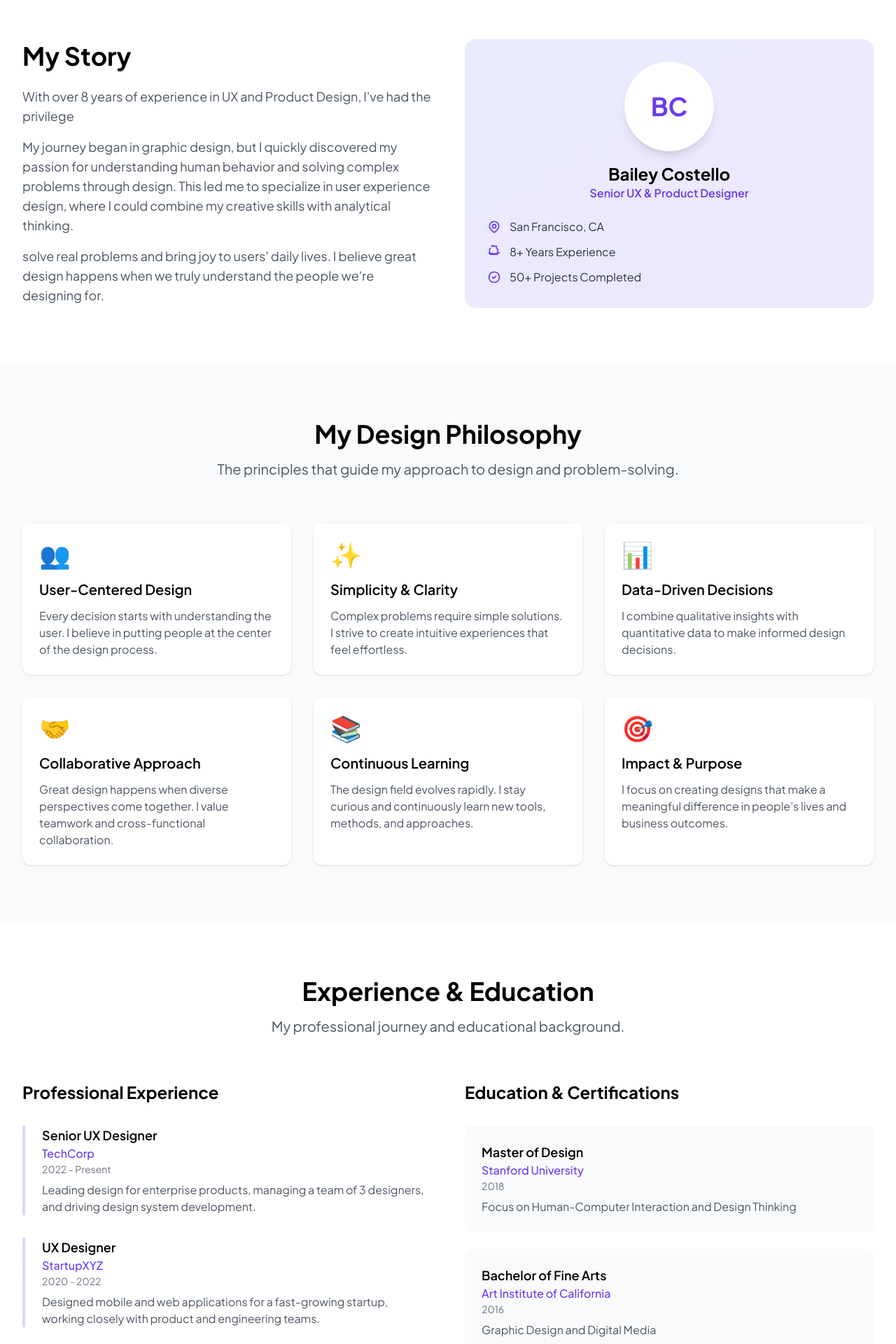
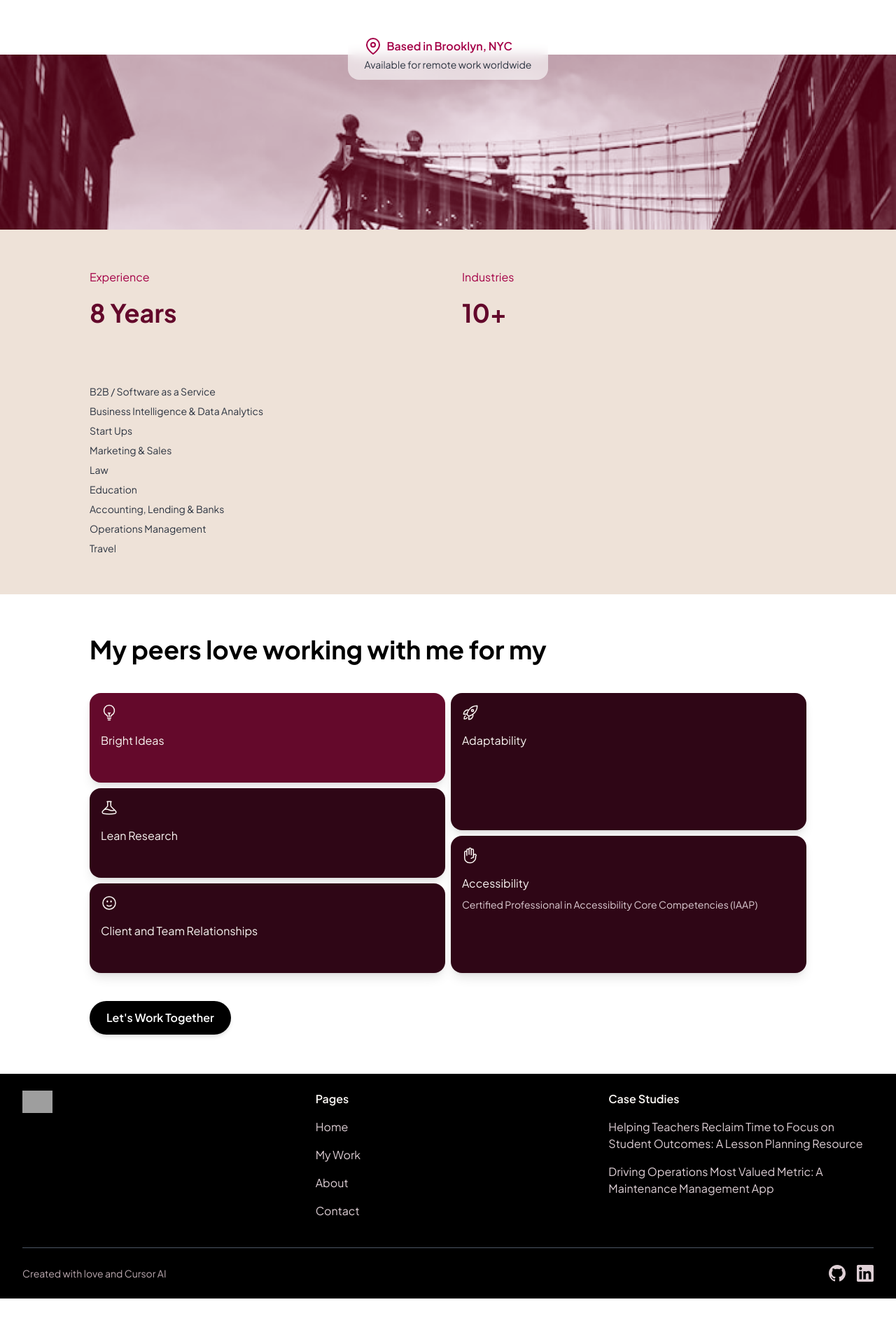
Before and after one commit to BaileyCostello/DelightedByBailey-CursorAI, a Next.js app: page /about in a window 1280 px wide. Shown: the part 380-2300 px from the top of the page at 70% size. After the commit the page ends 2235 px from the top, so only its background shows below. Built offline with nearby package versions, Linux system fonts and the light colour scheme; grey boxes are pictures that could not be loaded.

Commit message:
Create about page with Figma design - Brooklyn hero section with parallax, bento grid with proper Heroicons, and responsive layout

```diff
--- a/package.json
+++ b/package.json
@@ -10,6 +10,7 @@
     "export": "next build && next export"
   },
   "dependencies": {
+    "@heroicons/react": "^2.2.0",
     "framer-motion": "^12.23.22",
     "next": "15.5.4",
     "react": "19.1.0",
--- a/src/app/about/page.tsx
+++ b/src/app/about/page.tsx
@@ -1,305 +1,147 @@
 'use client';
 
-import { motion } from 'framer-motion';
+import { motion, useScroll, useTransform } from 'framer-motion';
+import Image from 'next/image';
+import Button from '@/components/Button';
+import {
+  LightBulbIcon,
+  BeakerIcon,
+  UserGroupIcon,
+  RocketLaunchIcon,
+  HandRaisedIcon,
+  FaceSmileIcon
+} from '@heroicons/react/24/outline';
 
 export default function About() {
+  const { scrollYProgress } = useScroll();
+  const y = useTransform(scrollYProgress, [0, 1], ['0%', '50%']);
+
   return (
     <div className="min-h-screen bg-white">
-      {/* Hero Section */}
-      <section className="pt-20 pb-16 bg-gradient-to-br from-indigo-50 to-purple-50">
-        <div className="max-w-7xl mx-auto px-4 sm:px-6 lg:px-8">
-          <motion.div
-            initial={{ opacity: 0, y: 20 }}
-            animate={{ opacity: 1, y: 0 }}
-            transition={{ duration: 0.8 }}
-            className="text-center"
-          >
-            <h1 className="text-4xl lg:text-6xl font-bold text-gray-900 mb-6">
-              About Me
-            </h1>
-            <p className="text-xl text-gray-600 max-w-3xl mx-auto">
-            I&apos;m a Senior UX & Product Designer passionate about creating digital experiences that make a real difference in people&apos;s lives.
-            </p>
-          </motion.div>
+      {/* Page Header */}
+      <section className="bg-white px-6 lg:px-32 pt-10 pb-6">
+        <div className="max-w-7xl mx-auto">
+          <h1 className="text-7xl font-bold text-black leading-none">
+            About
+          </h1>
         </div>
       </section>
 
-      {/* Story Section */}
-      <section className="py-20">
-        <div className="max-w-7xl mx-auto px-4 sm:px-6 lg:px-8">
-          <div className="grid grid-cols-1 lg:grid-cols-2 gap-12 items-center">
-            <motion.div
-              initial={{ opacity: 0, x: -20 }}
-              whileInView={{ opacity: 1, x: 0 }}
-              transition={{ duration: 0.8 }}
-              viewport={{ once: true }}
-            >
-              <h2 className="text-3xl lg:text-4xl font-bold text-gray-900 mb-6">
-                My Story
-              </h2>
-              <div className="space-y-4 text-lg text-gray-600">
-                <p>
-                With over 8 years of experience in UX and Product Design, I&apos;ve had the privilege
-                </p>
-                <p>
-                  My journey began in graphic design, but I quickly discovered my passion for
-                  understanding human behavior and solving complex problems through design.
-                  This led me to specialize in user experience design, where I could combine
-                  my creative skills with analytical thinking.
-                </p>
-                <p>
-                solve real problems and bring joy to users&apos; daily lives. I believe great design happens when we truly understand the people we&apos;re designing for.
-                </p>
+      {/* Hero Image Section */}
+      <section className="relative h-[500px] px-6 lg:px-32 py-20 overflow-hidden">
+        <motion.div
+          className="absolute inset-0 w-full h-full"
+          style={{
+            backgroundImage: 'url("/Brooklyn Image.png")',
+            backgroundSize: 'cover',
+            backgroundPosition: 'center 60%',
+            backgroundRepeat: 'no-repeat',
+            y: y
+          }}
+        />
+
+        <div className="relative z-10 flex flex-col items-center justify-center h-full">
+          <div className="backdrop-blur-sm bg-white/60 px-6 py-3 rounded-2xl">
+            <div className="flex items-center gap-2 mb-1">
+              <div className="w-6 h-6">
+                <svg className="w-full h-full" viewBox="0 0 24 24" fill="none">
+                  <path d="M21 10c0 7-9 13-9 13s-9-6-9-13a9 9 0 0 1 18 0z" stroke="#a40047" strokeWidth="2" strokeLinecap="round" strokeLinejoin="round"/>
+                  <circle cx="12" cy="10" r="3" stroke="#a40047" strokeWidth="2" strokeLinecap="round" strokeLinejoin="round"/>
+                </svg>
               </div>
-            </motion.div>
-
-            <motion.div
-              initial={{ opacity: 0, x: 20 }}
-              whileInView={{ opacity: 1, x: 0 }}
-              transition={{ duration: 0.8, delay: 0.2 }}
-              viewport={{ once: true }}
-              className="bg-gradient-to-br from-indigo-100 to-purple-100 rounded-2xl p-8"
-            >
-              <div className="space-y-6">
-                <div className="text-center">
-                  <div className="w-32 h-32 bg-white rounded-full mx-auto mb-4 flex items-center justify-center shadow-lg">
-                    <span className="text-4xl font-bold text-indigo-600">BC</span>
-                  </div>
-                  <h3 className="text-2xl font-bold text-gray-900">Bailey Costello</h3>
-                  <p className="text-indigo-600 font-semibold">Senior UX & Product Designer</p>
-                </div>
-                <div className="space-y-3">
-                  <div className="flex items-center space-x-3">
-                    <svg className="w-5 h-5 text-indigo-600" fill="none" stroke="currentColor" viewBox="0 0 24 24">
-                      <path strokeLinecap="round" strokeLinejoin="round" strokeWidth={2} d="M17.657 16.657L13.414 20.9a1.998 1.998 0 01-2.827 0l-4.244-4.243a8 8 0 1111.314 0z" />
-                      <path strokeLinecap="round" strokeLinejoin="round" strokeWidth={2} d="M15 11a3 3 0 11-6 0 3 3 0 016 0z" />
-                    </svg>
-                    <span className="text-gray-700">San Francisco, CA</span>
-                  </div>
-                  <div className="flex items-center space-x-3">
-                    <svg className="w-5 h-5 text-indigo-600" fill="none" stroke="currentColor" viewBox="0 0 24 24">
-                      <path strokeLinecap="round" strokeLinejoin="round" strokeWidth={2} d="M21 13.255A23.931 23.931 0 0112 15c-3.183 0-6.22-.62-9-1.745M16 6V4a2 2 0 00-2-2h-4a2 2 0 00-2-2v2m8 0V6a2 2 0 012 2v6a2 2 0 01-2 2H6a2 2 0 01-2-2V8a2 2 0 012-2V6" />
-                    </svg>
-                    <span className="text-gray-700">8+ Years Experience</span>
-                  </div>
-                  <div className="flex items-center space-x-3">
-                    <svg className="w-5 h-5 text-indigo-600" fill="none" stroke="currentColor" viewBox="0 0 24 24">
-                      <path strokeLinecap="round" strokeLinejoin="round" strokeWidth={2} d="M9 12l2 2 4-4m6 2a9 9 0 11-18 0 9 9 0 0118 0z" />
-                    </svg>
-                    <span className="text-gray-700">50+ Projects Completed</span>
-                  </div>
-                </div>
-              </div>
-            </motion.div>
+              <p className="font-semibold text-pink-700 text-base">
+                Based in Brooklyn, NYC
+              </p>
+            </div>
+            <p className="text-gray-700 text-sm">
+              Available for remote work worldwide
+            </p>
           </div>
         </div>
       </section>
 
-      {/* Philosophy Section */}
-      <section className="py-20 bg-gray-50">
-        <div className="max-w-7xl mx-auto px-4 sm:px-6 lg:px-8">
-          <motion.div
-            initial={{ opacity: 0, y: 20 }}
-            whileInView={{ opacity: 1, y: 0 }}
-            transition={{ duration: 0.8 }}
-            viewport={{ once: true }}
-            className="text-center mb-16"
-          >
-              <h2 className="text-3xl lg:text-4xl font-bold text-gray-900 mb-4">
-                My Design Philosophy
-              </h2>
-              <p className="text-xl text-gray-600 max-w-3xl mx-auto">
-                The principles that guide my approach to design and problem-solving.
-              </p>
-            </motion.div>
-
-          <div className="grid grid-cols-1 md:grid-cols-2 lg:grid-cols-3 gap-8">
-            {[
-              {
-                title: 'User-Centered Design',
-                description: 'Every decision starts with understanding the user. I believe in putting people at the center of the design process.',
-                icon: '👥',
-              },
-              {
-                title: 'Simplicity & Clarity',
-                description: 'Complex problems require simple solutions. I strive to create intuitive experiences that feel effortless.',
-                icon: '✨',
-              },
-              {
-                title: 'Data-Driven Decisions',
-                description: 'I combine qualitative insights with quantitative data to make informed design decisions.',
-                icon: '📊',
-              },
-              {
-                title: 'Collaborative Approach',
-                description: 'Great design happens when diverse perspectives come together. I value teamwork and cross-functional collaboration.',
-                icon: '🤝',
-              },
-              {
-                title: 'Continuous Learning',
-                description: 'The design field evolves rapidly. I stay curious and continuously learn new tools, methods, and approaches.',
-                icon: '📚',
-              },
-              {
-                title: 'Impact & Purpose',
-                description: 'I focus on creating designs that make a meaningful difference in people\'s lives and business outcomes.',
-                icon: '🎯',
-              },
-            ].map((principle, index) => (
-              <motion.div
-                key={index}
-                initial={{ opacity: 0, y: 20 }}
-                whileInView={{ opacity: 1, y: 0 }}
-                transition={{ duration: 0.8, delay: index * 0.1 }}
-                viewport={{ once: true }}
-                className="bg-white rounded-xl p-6 shadow-sm"
-              >
-                <div className="text-4xl mb-4">{principle.icon}</div>
-                <h3 className="text-xl font-semibold text-gray-900 mb-3">{principle.title}</h3>
-                <p className="text-gray-600">{principle.description}</p>
-              </motion.div>
-            ))}
+      {/* Stats Section */}
+      <section className="bg-[#eee2d8] px-6 lg:px-32 py-14">
+        <div className="max-w-7xl mx-auto flex gap-10">
+          <div className="flex-1">
+            <p className="text-pink-700 text-base mb-4">Experience</p>
+            <p className="text-[#63082b] text-4xl font-bold leading-tight">8 Years</p>
+          </div>
+          <div className="flex-1">
+            <p className="text-pink-700 text-base mb-4">Industries</p>
+            <p className="text-[#63082b] text-4xl font-bold leading-tight">10+</p>
           </div>
         </div>
       </section>
 
-      {/* Experience Section */}
-      <section className="py-20 bg-white">
-        <div className="max-w-7xl mx-auto px-4 sm:px-6 lg:px-8">
-          <motion.div
-            initial={{ opacity: 0, y: 20 }}
-            whileInView={{ opacity: 1, y: 0 }}
-            transition={{ duration: 0.8 }}
-            viewport={{ once: true }}
-            className="text-center mb-16"
-          >
-            <h2 className="text-3xl lg:text-4xl font-bold text-gray-900 mb-4">
-              Experience & Education
-            </h2>
-            <p className="text-xl text-gray-600 max-w-3xl mx-auto">
-              My professional journey and educational background.
-            </p>
-          </motion.div>
-
-          <div className="grid grid-cols-1 lg:grid-cols-2 gap-12">
-            <motion.div
-              initial={{ opacity: 0, x: -20 }}
-              whileInView={{ opacity: 1, x: 0 }}
-              transition={{ duration: 0.8 }}
-              viewport={{ once: true }}
-            >
-              <h3 className="text-2xl font-bold text-gray-900 mb-8">Professional Experience</h3>
-              <div className="space-y-8">
-                {[
-                  {
-                    title: 'Senior UX Designer',
-                    company: 'TechCorp',
-                    period: '2022 - Present',
-                    description: 'Leading design for enterprise products, managing a team of 3 designers, and driving design system development.',
-                  },
-                  {
-                    title: 'UX Designer',
-                    company: 'StartupXYZ',
-                    period: '2020 - 2022',
-                    description: 'Designed mobile and web applications for a fast-growing startup, working closely with product and engineering teams.',
-                  },
-                  {
-                    title: 'Product Designer',
-                    company: 'DesignStudio',
-                    period: '2018 - 2020',
-                    description: 'Created user interfaces and experiences for various clients across healthcare, finance, and e-commerce industries.',
-                  },
-                ].map((job, index) => (
-                  <div key={index} className="border-l-4 border-indigo-200 pl-6">
-                    <h4 className="text-lg font-semibold text-gray-900">{job.title}</h4>
-                    <p className="text-indigo-600 font-medium">{job.company}</p>
-                    <p className="text-gray-500 text-sm mb-2">{job.period}</p>
-                    <p className="text-gray-600">{job.description}</p>
-                  </div>
-                ))}
-              </div>
-            </motion.div>
-
-            <motion.div
-              initial={{ opacity: 0, x: 20 }}
-              whileInView={{ opacity: 1, x: 0 }}
-              transition={{ duration: 0.8, delay: 0.2 }}
-              viewport={{ once: true }}
-            >
-              <h3 className="text-2xl font-bold text-gray-900 mb-8">Education & Certifications</h3>
-              <div className="space-y-6">
-                {[
-                  {
-                    title: 'Master of Design',
-                    institution: 'Stanford University',
-                    year: '2018',
-                    description: 'Focus on Human-Computer Interaction and Design Thinking',
-                  },
-                  {
-                    title: 'Bachelor of Fine Arts',
-                    institution: 'Art Institute of California',
-                    year: '2016',
-                    description: 'Graphic Design and Digital Media',
-                  },
-                  {
-                    title: 'Certified Usability Analyst',
-                    institution: 'Human Factors International',
-                    year: '2019',
-                    description: 'Professional certification in usability testing and user research',
-                  },
-                ].map((edu, index) => (
-                  <div key={index} className="bg-gray-50 rounded-lg p-6">
-                    <h4 className="text-lg font-semibold text-gray-900">{edu.title}</h4>
-                    <p className="text-indigo-600 font-medium">{edu.institution}</p>
-                    <p className="text-gray-500 text-sm mb-2">{edu.year}</p>
-                    <p className="text-gray-600">{edu.description}</p>
-                  </div>
-                ))}
-              </div>
-            </motion.div>
+      {/* Industries List */}
+      <section className="bg-[#eee2d8] px-6 lg:px-32 py-6 pb-14">
+        <div className="max-w-7xl mx-auto">
+          <div className="space-y-2 text-gray-700 text-sm">
+            <p>B2B / Software as a Service</p>
+            <p>Business Intelligence & Data Analytics</p>
+            <p>Start Ups</p>
+            <p>Marketing & Sales</p>
+            <p>Law</p>
+            <p>Education</p>
+            <p>Accounting, Lending & Banks</p>
+            <p>Operations Management</p>
+            <p>Travel</p>
           </div>
         </div>
       </section>
 
-      {/* Fun Facts Section */}
-      <section className="py-20 bg-gradient-to-br from-indigo-50 to-purple-50">
-        <div className="max-w-7xl mx-auto px-4 sm:px-6 lg:px-8">
-          <motion.div
-            initial={{ opacity: 0, y: 20 }}
-            whileInView={{ opacity: 1, y: 0 }}
-            transition={{ duration: 0.8 }}
-            viewport={{ once: true }}
-            className="text-center mb-16"
+      {/* Bento Grid Section */}
+      <section className="bg-white px-6 lg:px-32 py-14">
+        <div className="max-w-7xl mx-auto">
+          <h2 className="text-4xl font-bold text-black leading-tight mb-10">
+            My peers love working with me for my
+          </h2>
+
+          <div className="grid grid-cols-2 gap-2 mb-10 h-[400px]">
+            {/* Left Column */}
+            <div className="flex flex-col gap-2">
+              <div className="bg-[#64092b] p-4 rounded-2xl shadow-lg flex-1">
+                <LightBulbIcon className="w-6 h-6 mb-4 text-[#faf6f3]" />
+                <p className="text-[#faf6f3] text-base">Bright Ideas</p>
+              </div>
+
+              <div className="bg-[#2f0616] p-4 rounded-2xl shadow-lg flex-1">
+                <BeakerIcon className="w-6 h-6 mb-4 text-[#faf6f3]" />
+                <p className="text-[#faf6f3] text-base">Lean Research</p>
+              </div>
+
+              <div className="bg-[#2f0616] p-4 rounded-2xl shadow-lg flex-1">
+                <FaceSmileIcon className="w-6 h-6 mb-4 text-[#faf6f3]" />
+                <p className="text-[#faf6f3] text-base">Client and Team Relationships</p>
+              </div>
+            </div>
+
+            {/* Right Column */}
+            <div className="flex flex-col gap-2">
+              <div className="bg-[#2f0616] p-4 rounded-2xl shadow-lg flex-1">
+                <RocketLaunchIcon className="w-6 h-6 mb-4 text-[#faf6f3]" />
+                <p className="text-[#faf6f3] text-base">Adaptability</p>
+              </div>
+
+              <div className="bg-[#2f0616] p-4 rounded-2xl shadow-lg flex-1">
+                <HandRaisedIcon className="w-6 h-6 mb-4 text-[#faf6f3]" />
+                <p className="text-[#faf6f3] text-base">Accessibility</p>
+                <p className="text-[#decfd5] text-sm mt-2">
+                  Certified Professional in Accessibility Core Competencies (IAAP)
+                </p>
+              </div>
+            </div>
+          </div>
+
+          <Button
+            href="/contact"
+            variant="secondary"
+            size="medium"
+            trailingIcon={true}
           >
-            <h2 className="text-3xl lg:text-4xl font-bold text-gray-900 mb-4">
-              Fun Facts About Me
-            </h2>
-            <p className="text-xl text-gray-600 max-w-3xl mx-auto">
-              A few things that make me who I am beyond design.
-            </p>
-          </motion.div>
-
-          <div className="grid grid-cols-1 md:grid-cols-2 lg:grid-cols-4 gap-8">
-            {[
-              { fact: 'Coffee Cups Per Day', value: '3-4', icon: '☕' },
-              { fact: 'Design Books Read', value: '50+', icon: '📚' },
-              { fact: 'Countries Visited', value: '15', icon: '✈️' },
-              { fact: 'Languages Spoken', value: '3', icon: '🗣️' },
-            ].map((item, index) => (
-              <motion.div
-                key={index}
-                initial={{ opacity: 0, y: 20 }}
-                whileInView={{ opacity: 1, y: 0 }}
-                transition={{ duration: 0.8, delay: index * 0.1 }}
-                viewport={{ once: true }}
-                className="bg-white rounded-xl p-6 text-center shadow-sm"
-              >
-                <div className="text-4xl mb-4">{item.icon}</div>
-                <div className="text-3xl font-bold text-indigo-600 mb-2">{item.value}</div>
-                <div className="text-gray-600">{item.fact}</div>
-              </motion.div>
-            ))}
-          </div>
+            Let&apos;s Work Together
+          </Button>
         </div>
       </section>
     </div>
```
Also changed, not shown: public/Brooklyn Image.png (added), 1 other file (tests, documents, lock files or other folders).
